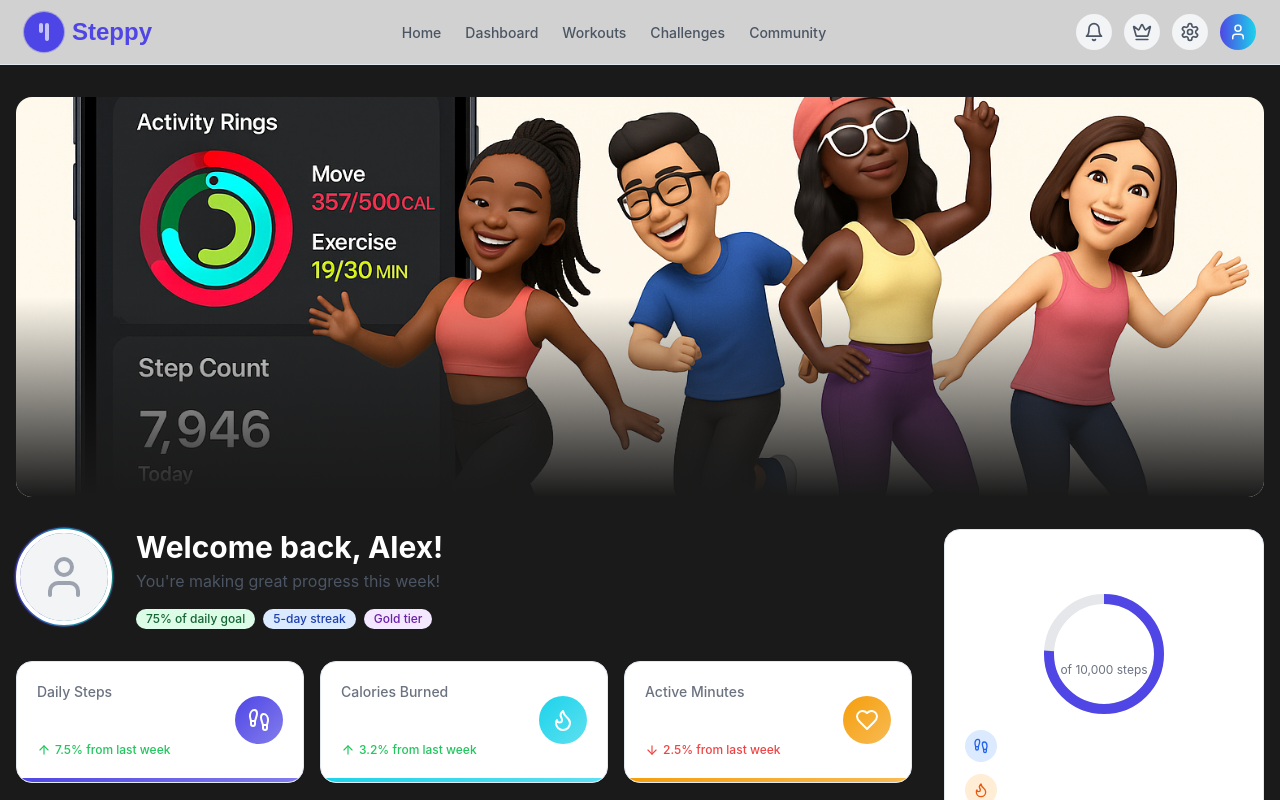
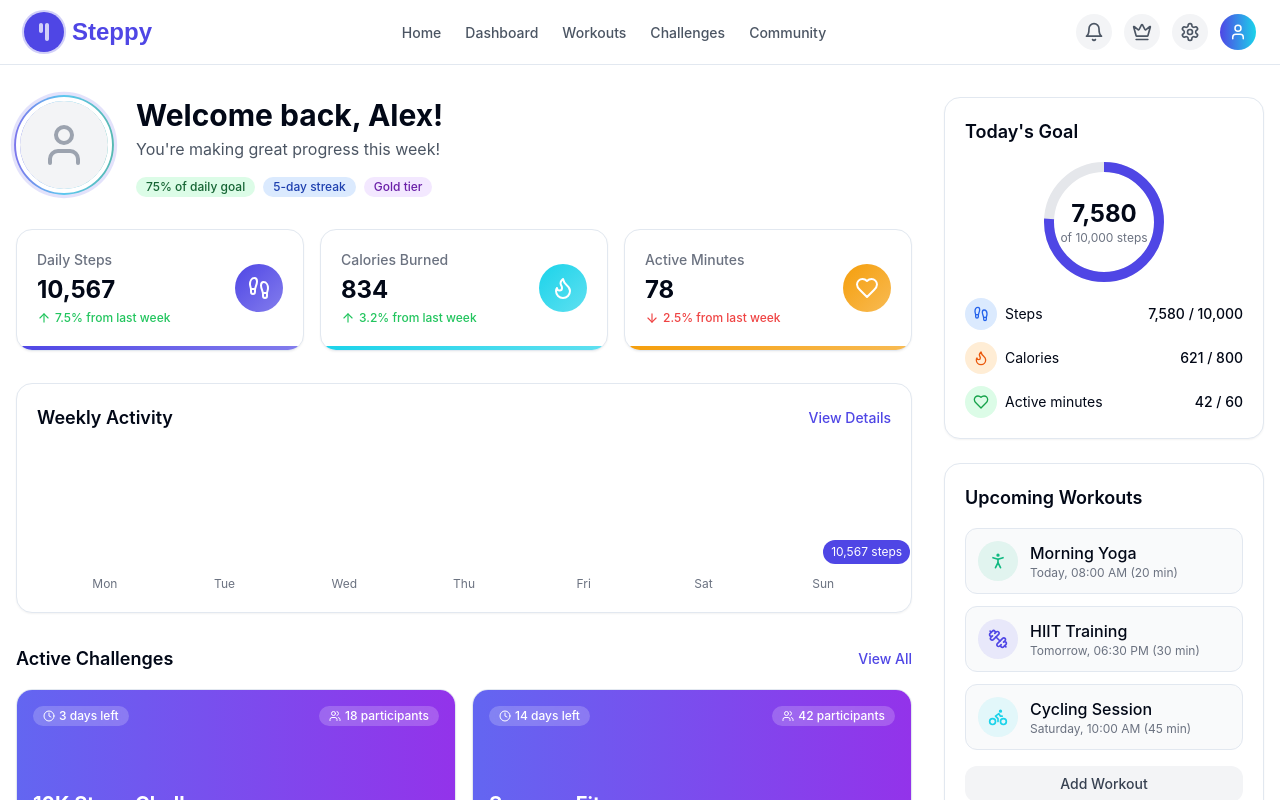
Before and after one commit to ishita07-AI/stride-spark-glow-fitness, a React (Vite) app: page /dashboard in a window 1280 px wide. Shown: the top 800 px of the page. Built offline with nearby package versions, Linux system fonts and the light colour scheme.

Commit message:
feat: Update home and workout page styles
- Reverted dashboard page to its original design.
- Used the dashboard image on the home page.
- Removed other images from the home page.
- Styled the workout page with a dark, greyish theme.

```diff
--- a/src/pages/Dashboard.tsx
+++ b/src/pages/Dashboard.tsx
@@ -22,7 +22,6 @@ import {
   Bike
 } from "lucide-react";
 
-// Sample data for our dashboard
 const weeklySteps = [
   { day: "Mon", value: 9234 },
   { day: "Tue", value: 10345 },
@@ -33,7 +32,6 @@ const weeklySteps = [
   { day: "Sun", value: 10567 },
 ];
 
-// Define types specifically for connected devices
 const connectedDevices: Array<{
   id: string;
   name: string;
@@ -49,27 +47,11 @@ const connectedDevices: Array<{
 
 const Dashboard = () => {
   return (
-    <div className="min-h-screen bg-dashboard-background text-dashboard-text">
+    <div className="min-h-screen bg-white">
       <NavBar />
 
       <main className="container px-4 py-8 mx-auto">
-        {/* Hero Section with Large Image */}
-        <motion.div
-          initial={{ opacity: 0, y: 20 }}
-          animate={{ opacity: 1, y: 0 }}
-          transition={{ duration: 0.5 }}
-          className="mb-8 overflow-hidden rounded-2xl relative"
-        >
-          <img
-            src="/lovable-uploads/6ee2f839-d889-49a1-9fc1-48a14274c1e7.png"
-            alt="Steppy Activity"
-            className="w-full object-cover h-[400px]"
-          />
-          <div className="absolute inset-0 bg-gradient-to-t from-dashboard-background via-transparent to-transparent" />
-        </motion.div>
-
         <div className="flex flex-col md:flex-row items-start gap-8">
-          {/* Main content area */}
           <div className="flex-1">
             <motion.div
               initial={{ opacity: 0, y: 20 }}
@@ -231,7 +213,6 @@ const Dashboard = () => {
             </div>
           </div>
 
-          {/* Sidebar */}
           <div className="w-full md:w-80 space-y-6">
             <div className="bg-white rounded-2xl p-5 border shadow-sm">
               <h3 className="text-lg font-semibold mb-4">Today's Goal</h3>
--- a/src/pages/Index.tsx
+++ b/src/pages/Index.tsx
@@ -110,7 +110,11 @@ const HeroSection = () => {
             animate={{ opacity: 1, scale: 1 }}
             transition={{ duration: 0.5, delay: 0.2 }}
           >
-            <WorkoutGallery className="w-full max-w-[600px] mx-auto" />
+            <img
+              src="/lovable-uploads/6ee2f839-d889-49a1-9fc1-48a14274c1e7.png"
+              alt="Fitness Dashboard"
+              className="w-full h-auto rounded-2xl shadow-2xl"
+            />
           </motion.div>
         </div>
       </div>
--- a/src/pages/Workouts.tsx
+++ b/src/pages/Workouts.tsx
@@ -82,7 +82,7 @@ const Workouts = () => {
   }, [selectedGender]);
 
   return (
-    <div className="min-h-screen bg-workout-background text-workout-text">
+    <div className="min-h-screen bg-[#1A1A1A] text-white">
       <NavBar />
 
       <main className="container px-4 py-8 mx-auto">
@@ -135,7 +135,7 @@ const Workouts = () => {
           initial={{ opacity: 0 }}
           animate={{ opacity: 1 }}
           transition={{ delay: 0.2 }}
-          className="mb-8 bg-workout-card rounded-2xl shadow-lg overflow-hidden border border-workout-border"
+          className="mb-8 bg-[#222222] rounded-2xl shadow-lg overflow-hidden border border-[#333333]"
         >
           <div className="relative aspect-video w-full">
             <div className="absolute inset-0 bg-gradient-to-t from-black/60 via-transparent to-transparent z-10" />
@@ -215,7 +215,7 @@ const Workouts = () => {
           </Carousel>
         </div>
 
-        <div className="bg-[#1A1A1A] p-6 rounded-xl shadow-lg">
+        <div className="bg-[#222222] p-6 rounded-xl shadow-lg border border-[#333333]">
           <div className="flex flex-wrap gap-3 mb-4">
             <div className="flex items-center px-4 py-2 bg-[#2A2A2A] text-gray-300 rounded-lg">
               <Calendar size={18} className="text-gray-400 mr-2" />
--- a/tailwind.config.ts
+++ b/tailwind.config.ts
@@ -71,18 +71,18 @@ export default {
 					light: '#F9FAFB',
 				},
 				dashboard: {
+					background: '#FFFFFF',
+					card: '#F8F9FA',
+					border: '#E9ECEF',
+					text: '#212529',
+					muted: '#6C757D'
+				},
+				workout: {
 					background: '#1A1A1A',
 					card: '#222222',
 					border: '#333333',
 					text: '#FFFFFF',
 					muted: '#888888'
-				},
-				workout: {
-					background: '#FFFFFF',
-					card: '#F8F9FA',
-					border: '#E9ECEF',
-					text: '#212529',
-					muted: '#6C757D'
 				}
 			},
 			fontFamily: {
```
